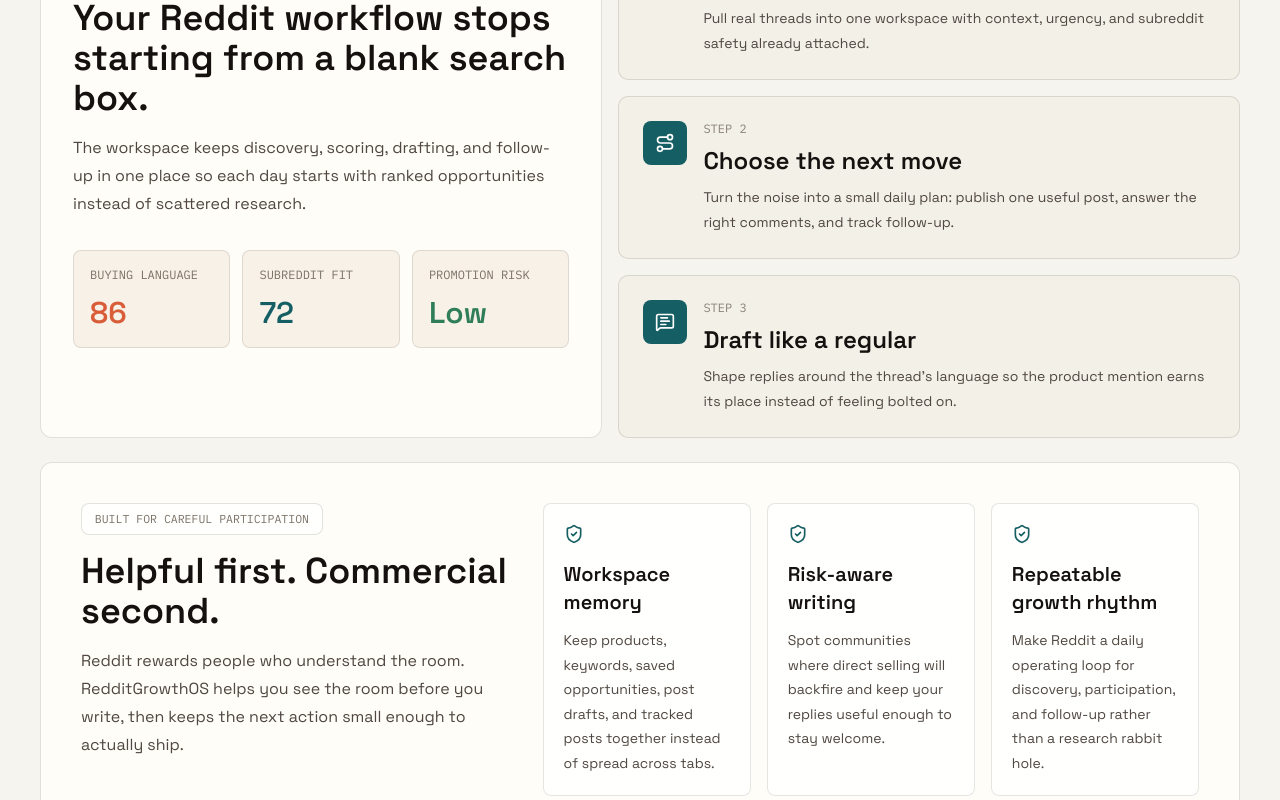
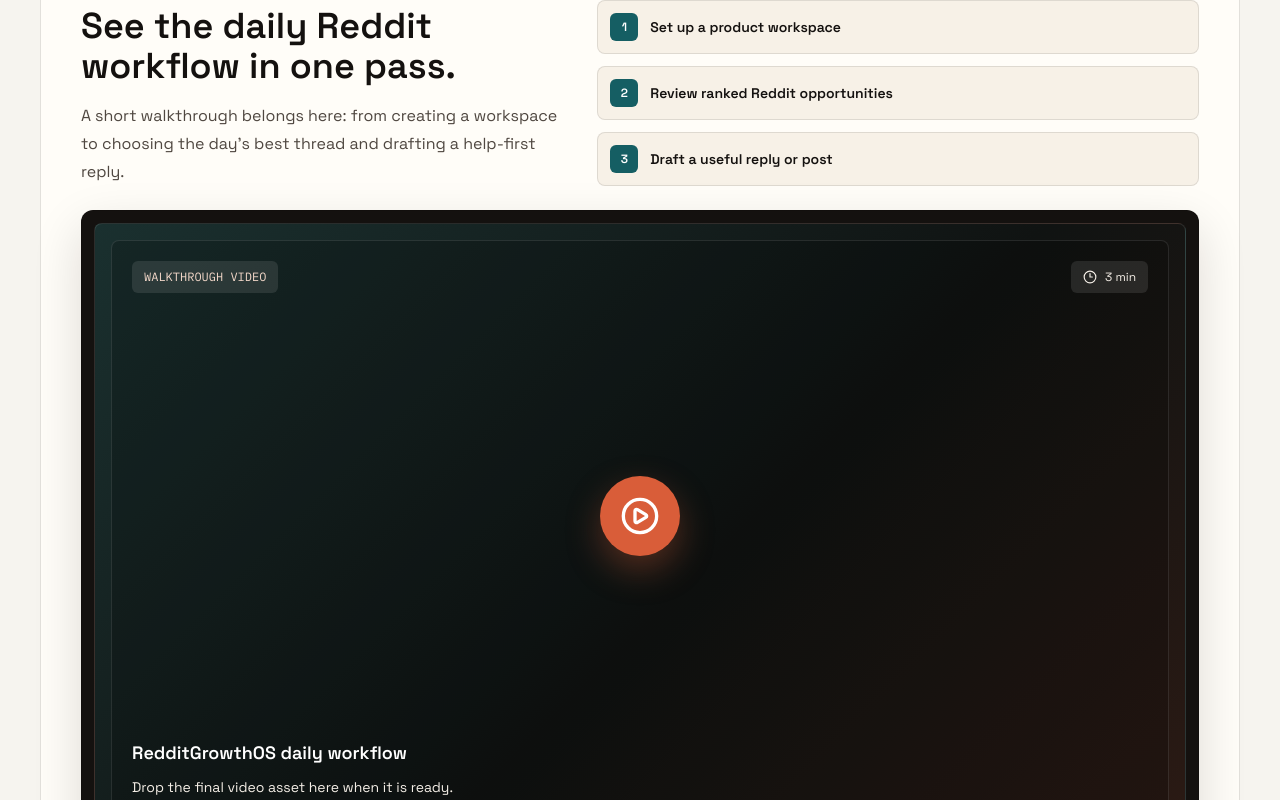
Before and after one commit to bronsondunbar/redditgrowthos, a Next.js app: page / in a window 1280 px wide. Shown: the part 1180-1980 px from the top of the page. Built offline with nearby package versions, Linux system fonts and the light colour scheme; no server answers.

Commit message:
feat: add product walkthrough section with video preview and chapter list

```diff
--- a/src/app/page.tsx
+++ b/src/app/page.tsx
@@ -2,7 +2,9 @@ import Link from "next/link";
 import {
   ArrowRight,
   CheckCircle2,
+  Clock3,
   MessageSquareText,
+  PlayCircle,
   Radar,
   Route,
   ShieldCheck,
@@ -52,6 +54,12 @@ const previewActions = [
     summary: "Useful educational post with low direct-promotion risk.",
     button: "Draft post",
   },
+];
+
+const walkthroughChapters = [
+  "Set up a product workspace",
+  "Review ranked Reddit opportunities",
+  "Draft a useful reply or post",
 ];
 
 const signals = [
@@ -277,6 +285,66 @@ export default function Home() {
         </div>
       </section>
 
+      <section className="app-panel grid gap-6 p-6 sm:p-8 lg:p-10">
+        <div className="grid gap-6 lg:grid-cols-[0.9fr_1.1fr] lg:items-end">
+          <div>
+            <span className="app-kicker">Product walkthrough</span>
+            <h2 className="app-title mt-4 max-w-3xl text-3xl sm:text-4xl">
+              See the daily Reddit workflow in one pass.
+            </h2>
+            <p className="app-copy mt-4 max-w-3xl text-base">
+              A short walkthrough belongs here: from creating a workspace to
+              choosing the day&apos;s best thread and drafting a help-first reply.
+            </p>
+          </div>
+
+          <div className="grid gap-3 sm:grid-cols-3 lg:grid-cols-1">
+            {walkthroughChapters.map((chapter, index) => (
+              <div
+                key={chapter}
+                className="flex items-center gap-3 rounded-lg border border-black/10 bg-[#f7f1e7] p-3 text-sm font-semibold text-[#14110f]"
+              >
+                <span className="flex h-7 w-7 shrink-0 items-center justify-center rounded-md bg-[#155e63] text-xs text-white">
+                  {index + 1}
+                </span>
+                {chapter}
+              </div>
+            ))}
+          </div>
+        </div>
+
+        <div className="overflow-hidden rounded-xl border border-black/10 bg-[#14110f] p-3 shadow-[0_18px_50px_rgba(20,17,15,0.14)]">
+          <div className="aspect-video rounded-lg border border-white/10 bg-[linear-gradient(135deg,#1a302f,#101312_56%,#2b1a14)] p-4 text-white">
+            <div className="flex h-full flex-col justify-between rounded-lg border border-white/10 bg-black/18 p-5">
+              <div className="flex items-center justify-between gap-3">
+                <span className="rounded-md bg-white/10 px-3 py-2 font-mono text-xs uppercase text-[#f3d8c9]">
+                  Walkthrough video
+                </span>
+                <span className="inline-flex items-center gap-2 rounded-md bg-white/10 px-3 py-2 text-xs text-[#f4eee6]">
+                  <Clock3 className="h-3.5 w-3.5" />
+                  3 min
+                </span>
+              </div>
+
+              <div className="flex items-center justify-center">
+                <span className="flex h-20 w-20 items-center justify-center rounded-full bg-[#d95d39] text-white shadow-[0_14px_34px_rgba(217,93,57,0.34)]">
+                  <PlayCircle className="h-10 w-10" />
+                </span>
+              </div>
+
+              <div>
+                <p className="text-lg font-semibold">
+                  RedditGrowthOS daily workflow
+                </p>
+                <p className="mt-2 max-w-xl text-sm leading-6 text-[#f4eee6]">
+                  Drop the final video asset here when it is ready.
+                </p>
+              </div>
+            </div>
+          </div>
+        </div>
+      </section>
+
       <section className="grid gap-4 lg:grid-cols-[0.95fr_1.05fr]">
         <div className="app-panel p-6 sm:p-8">
           <span className="app-kicker">What changes after setup</span>
```
